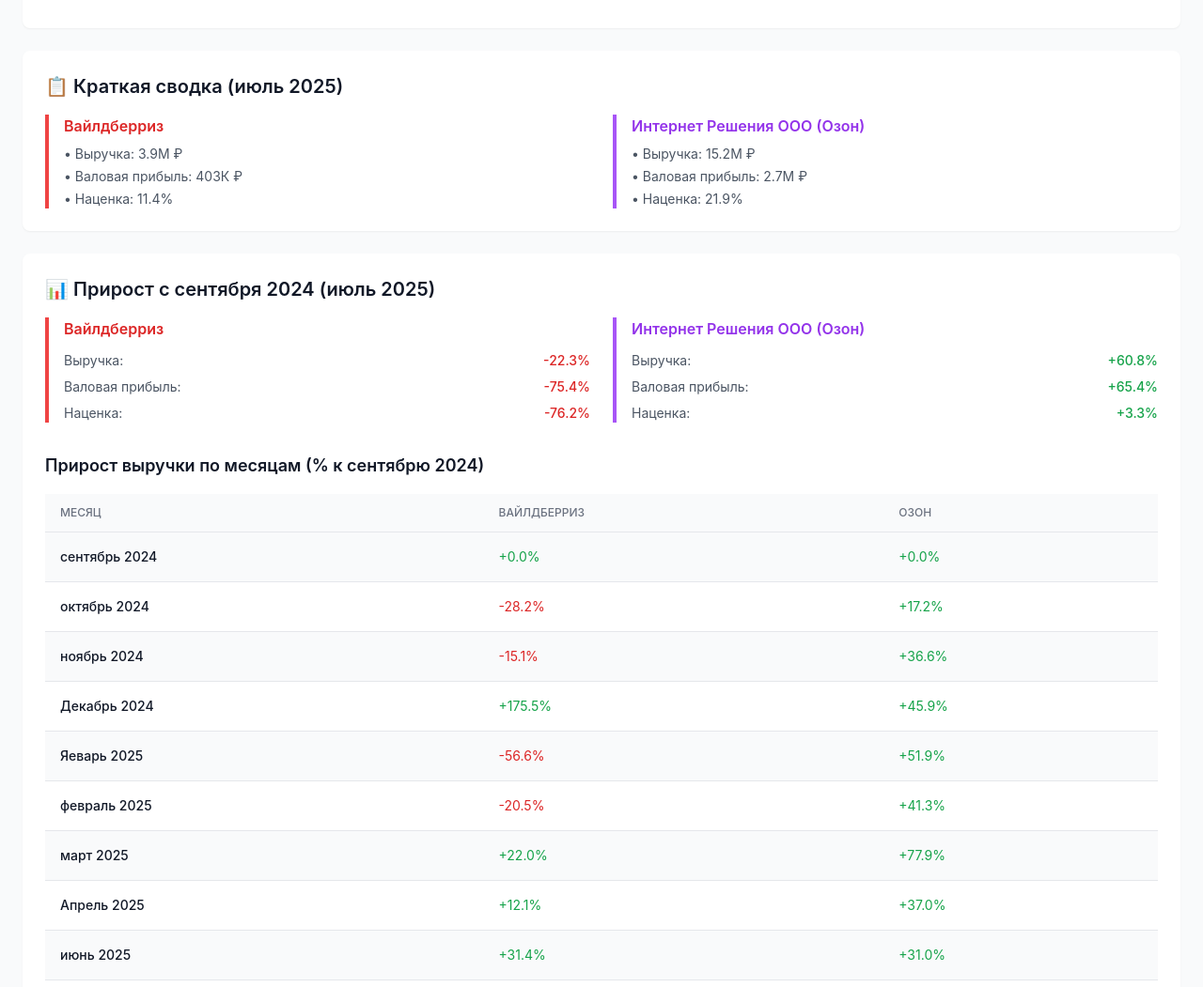
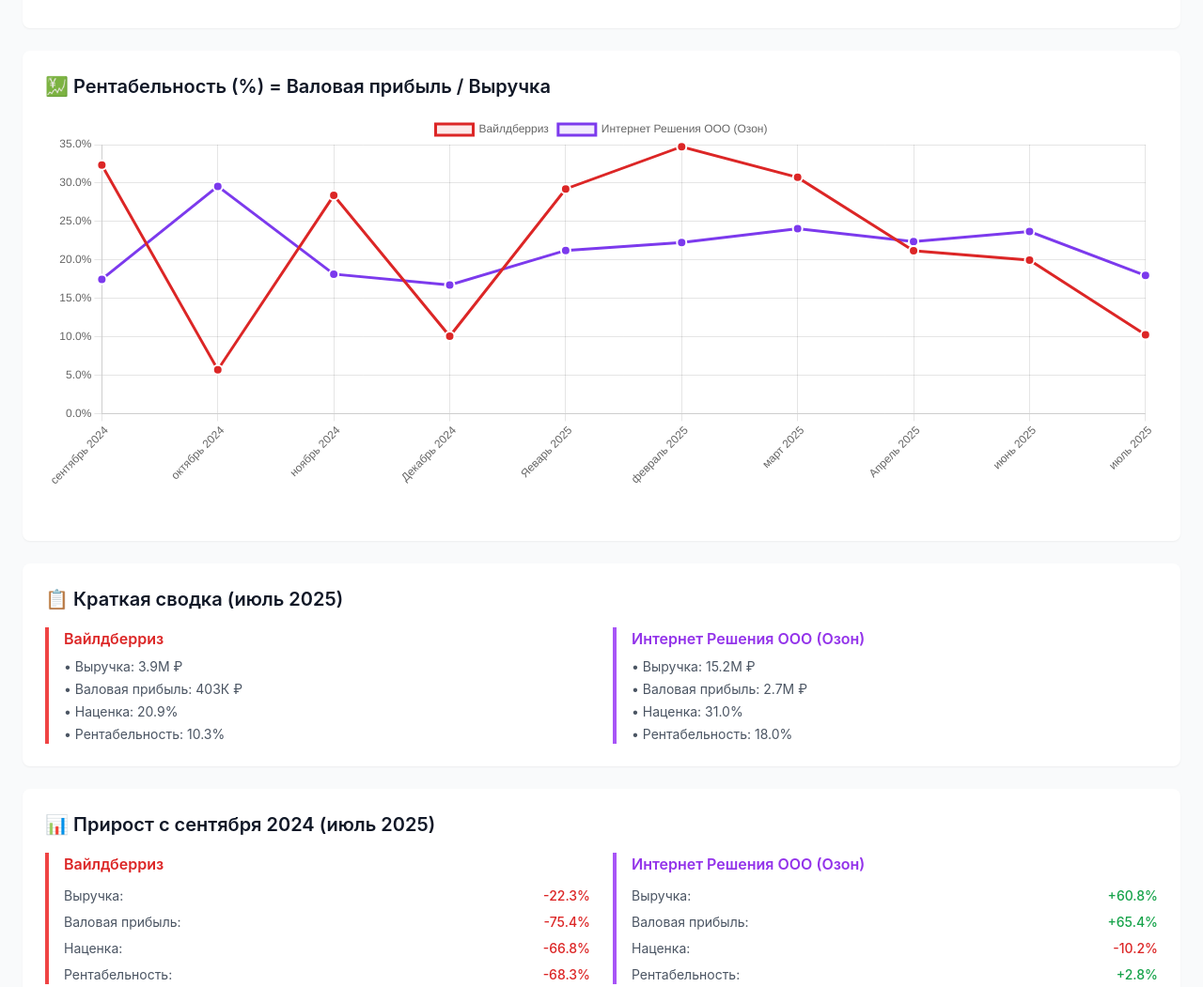
Before and after one commit to mothfilm/trend, a plain HTML site: page index.html in a window 1280 px wide. Shown: the part 2800-3851 px from the top of the page at 94% size. Drawn offline with nearby package versions, Linux system fonts and the light colour scheme.

Commit message:
Update index.html

```diff
--- a/index.html
+++ b/index.html
@@ -76,13 +76,23 @@
                 </div>
             </div>
 
-            <!-- График 5: Наценка -->
+            <!-- График 5: Наценка (исправленная формула) -->
             <div class="bg-white rounded-lg shadow-sm p-6 mb-6">
                 <h2 class="text-xl font-semibold text-gray-900 mb-4">
-                    📋 Наценка (%)
+                    📋 Наценка (%) = Валовая прибыль / Себестоимость
                 </h2>
                 <div class="chart-container">
                     <canvas id="marginChart"></canvas>
+                </div>
+            </div>
+
+            <!-- График 6: Рентабельность -->
+            <div class="bg-white rounded-lg shadow-sm p-6 mb-6">
+                <h2 class="text-xl font-semibold text-gray-900 mb-4">
+                    💹 Рентабельность (%) = Валовая прибыль / Выручка
+                </h2>
+                <div class="chart-container">
+                    <canvas id="profitabilityChart"></canvas>
                 </div>
             </div>
 
@@ -97,7 +107,8 @@
                         <ul class="text-sm text-gray-600 space-y-1">
                             <li>• Выручка: 3.9М ₽</li>
                             <li>• Валовая прибыль: 403К ₽</li>
-                            <li>• Наценка: 11.4%</li>
+                            <li id="wb-margin-display">• Наценка: Loading...</li>
+                            <li id="wb-profitability-display">• Рентабельность: Loading...</li>
                         </ul>
                     </div>
                     <div class="border-l-4 border-purple-500 pl-4">
@@ -105,7 +116,8 @@
                         <ul class="text-sm text-gray-600 space-y-1">
                             <li>• Выручка: 15.2М ₽</li>
                             <li>• Валовая прибыль: 2.7М ₽</li>
-                            <li>• Наценка: 21.9%</li>
+                            <li id="ozon-margin-display">• Наценка: Loading...</li>
+                            <li id="ozon-profitability-display">• Рентабельность: Loading...</li>
                         </ul>
                     </div>
                 </div>
@@ -132,6 +144,10 @@
                                 <span class="text-sm text-gray-600">Наценка:</span>
                                 <span id="wb-margin-growth" class="text-sm font-medium"></span>
                             </div>
+                            <div class="flex justify-between items-center">
+                                <span class="text-sm text-gray-600">Рентабельность:</span>
+                                <span id="wb-profitability-growth" class="text-sm font-medium"></span>
+                            </div>
                         </div>
                     </div>
                     <div class="border-l-4 border-purple-500 pl-4">
@@ -148,6 +164,10 @@
                             <div class="flex justify-between items-center">
                                 <span class="text-sm text-gray-600">Наценка:</span>
                                 <span id="ozon-margin-growth" class="text-sm font-medium"></span>
+                            </div>
+                            <div class="flex justify-between items-center">
+                                <span class="text-sm text-gray-600">Рентабельность:</span>
+                                <span id="ozon-profitability-growth" class="text-sm font-medium"></span>
                             </div>
                         </div>
                     </div>
@@ -176,7 +196,7 @@
 
     <script>
         // Данные из Excel файлов
-        const data = {
+        const rawData = {
             months: [
                 "сентябрь 2024", "октябрь 2024", "ноябрь 2024", "Декабрь 2024",
                 "Яеварь 2025", "февраль 2025", "март 2025", "Апрель 2025",
@@ -186,17 +206,41 @@
                 revenue: [5061499.6, 3631804.04, 4296754, 13942410.58, 2196432.59, 4025213, 6175693, 5674564.96, 6649356, 3933461.14],
                 cost: [2606218.37, 2606218.37, 2256487, 9708836.37, 1078915.61, 2124256, 3507219, 3422528.94, 3941421, 1934417.68],
                 expenses: [818363.28, 818363.28, 820414, 2828925, 475453, 503020, 770128, 1049231.95, 1380637, 1595713.83],
-                profit: [1636917.95, 207222.39, 1219853, 1404649.21, 642063.98, 1397937, 1898346, 1202804.07, 1327298, 403329.63],
-                margin: [47.8, 6.1, 39.6, 11.2, 41.3, 53.2, 44.4, 26.9, 24.9, 11.4]
+                profit: [1636917.95, 207222.39, 1219853, 1404649.21, 642063.98, 1397937, 1898346, 1202804.07, 1327298, 403329.63]
             },
             ozon: {
                 revenue: [9478101.03, 11106722.23, 12948704, 13827524.64, 14399817.7, 13388232, 16858885, 12986901.1, 12416880, 15245155.22],
                 cost: [4793858.65, 4793858.65, 6436076, 7491593.3, 6937700.83, 6903617, 9297120, 7117001.02, 7510481, 8831417.36],
                 expenses: [3027975.14, 3027975.14, 4162147, 4021184, 4404780, 3504031, 3505049, 2962843.3, 1965388, 3674050.1],
-                profit: [1656267.24, 3284888.44, 2350481, 2314747.34, 3057336.87, 2980584, 4056716, 2907056.78, 2941011, 2739687.76],
-                margin: [21.2, 42.0, 22.2, 20.1, 27.0, 28.6, 31.7, 28.8, 31.0, 21.9]
+                profit: [1656267.24, 3284888.44, 2350481, 2314747.34, 3057336.87, 2980584, 4056716, 2907056.78, 2941011, 2739687.76]
             }
         };
+
+        // Функция для расчета правильных показателей
+        function calculateMetrics(data) {
+            const calculated = JSON.parse(JSON.stringify(data)); // глубокое копирование
+
+            // Расчет наценки = валовая прибыль / себестоимость * 100
+            calculated.wildberries.margin = calculated.wildberries.profit.map((profit, i) =>
+                (profit / calculated.wildberries.cost[i]) * 100
+            );
+            calculated.ozon.margin = calculated.ozon.profit.map((profit, i) =>
+                (profit / calculated.ozon.cost[i]) * 100
+            );
+
+            // Расчет рентабельности = валовая прибыль / выручка * 100
+            calculated.wildberries.profitability = calculated.wildberries.profit.map((profit, i) =>
+                (profit / calculated.wildberries.revenue[i]) * 100
+            );
+            calculated.ozon.profitability = calculated.ozon.profit.map((profit, i) =>
+                (profit / calculated.ozon.revenue[i]) * 100
+            );
+
+            return calculated;
+        }
+
+        // Получаем данные с правильными расчетами
+        const data = calculateMetrics(rawData);
 
         // Функция для форматирования валюты
         function formatCurrency(value) {
@@ -312,6 +356,10 @@
                 data.wildberries.margin[lastMonth],
                 data.wildberries.margin[baseMonth]
             );
+            const wbProfitabilityGrowth = calculateGrowth(
+                data.wildberries.profitability[lastMonth],
+                data.wildberries.profitability[baseMonth]
+            );
 
             // Расчет прироста для Озон
             const ozonRevenueGrowth = calculateGrowth(
@@ -326,15 +374,21 @@
                 data.ozon.margin[lastMonth],
                 data.ozon.margin[baseMonth]
             );
+            const ozonProfitabilityGrowth = calculateGrowth(
+                data.ozon.profitability[lastMonth],
+                data.ozon.profitability[baseMonth]
+            );
 
             // Отображение в интерфейсе
             document.getElementById('wb-revenue-growth').innerHTML = formatGrowthPercent(wbRevenueGrowth);
             document.getElementById('wb-profit-growth').innerHTML = formatGrowthPercent(wbProfitGrowth);
             document.getElementById('wb-margin-growth').innerHTML = formatGrowthPercent(wbMarginGrowth);
+            document.getElementById('wb-profitability-growth').innerHTML = formatGrowthPercent(wbProfitabilityGrowth);
 
             document.getElementById('ozon-revenue-growth').innerHTML = formatGrowthPercent(ozonRevenueGrowth);
             document.getElementById('ozon-profit-growth').innerHTML = formatGrowthPercent(ozonProfitGrowth);
             document.getElementById('ozon-margin-growth').innerHTML = formatGrowthPercent(ozonMarginGrowth);
+            document.getElementById('ozon-profitability-growth').innerHTML = formatGrowthPercent(ozonProfitabilityGrowth);
 
             // Заполнение таблицы прироста по месяцам
             const tableBody = document.getElementById('growth-table');
@@ -353,7 +407,8 @@
             }
         }
 
-        // Вызов функции расчета прироста
+        // Вызов функций
+        updateSummaryDisplay();
         calculateAndDisplayGrowth();
 
         // График 2: Себестоимость
@@ -488,7 +543,7 @@
             }
         });
 
-        // График 5: Наценка
+        // График 5: Наценка (исправленная формула)
         const marginCtx = document.getElementById('marginChart').getContext('2d');
         new Chart(marginCtx, {
             type: 'line',
@@ -531,6 +586,65 @@
                 }
             }
         });
+
+        // График 6: Рентабельность
+        const profitabilityCtx = document.getElementById('profitabilityChart').getContext('2d');
+        new Chart(profitabilityCtx, {
+            type: 'line',
+            data: {
+                labels: data.months,
+                datasets: [{
+                    label: 'Вайлдберриз',
+                    data: data.wildberries.profitability,
+                    borderColor: '#dc2626',
+                    backgroundColor: 'rgba(220, 38, 38, 0.1)',
+                    borderWidth: 3,
+                    pointBackgroundColor: '#dc2626',
+                    pointBorderColor: '#ffffff',
+                    pointBorderWidth: 2,
+                    pointRadius: 5
+                }, {
+                    label: 'Интернет Решения ООО (Озон)',
+                    data: data.ozon.profitability,
+                    borderColor: '#7c3aed',
+                    backgroundColor: 'rgba(124, 58, 237, 0.1)',
+                    borderWidth: 3,
+                    pointBackgroundColor: '#7c3aed',
+                    pointBorderColor: '#ffffff',
+                    pointBorderWidth: 2,
+                    pointRadius: 5
+                }]
+            },
+            options: {
+                ...chartOptions,
+                scales: {
+                    ...chartOptions.scales,
+                    y: {
+                        ...chartOptions.scales.y,
+                        ticks: {
+                            callback: function(value) {
+                                return value.toFixed(1) + '%';
+                            }
+                        }
+                    }
+                }
+            }
+        });
+
+        // Обновляем отображение текущих значений в сводке
+        function updateSummaryDisplay() {
+            const lastIndex = data.months.length - 1;
+
+            document.getElementById('wb-margin-display').textContent =
+                `• Наценка: ${data.wildberries.margin[lastIndex].toFixed(1)}%`;
+            document.getElementById('wb-profitability-display').textContent =
+                `• Рентабельность: ${data.wildberries.profitability[lastIndex].toFixed(1)}%`;
+
+            document.getElementById('ozon-margin-display').textContent =
+                `• Наценка: ${data.ozon.margin[lastIndex].toFixed(1)}%`;
+            document.getElementById('ozon-profitability-display').textContent =
+                `• Рентабельность: ${data.ozon.profitability[lastIndex].toFixed(1)}%`;
+        }
     </script>
 </body>
 </html>
```
